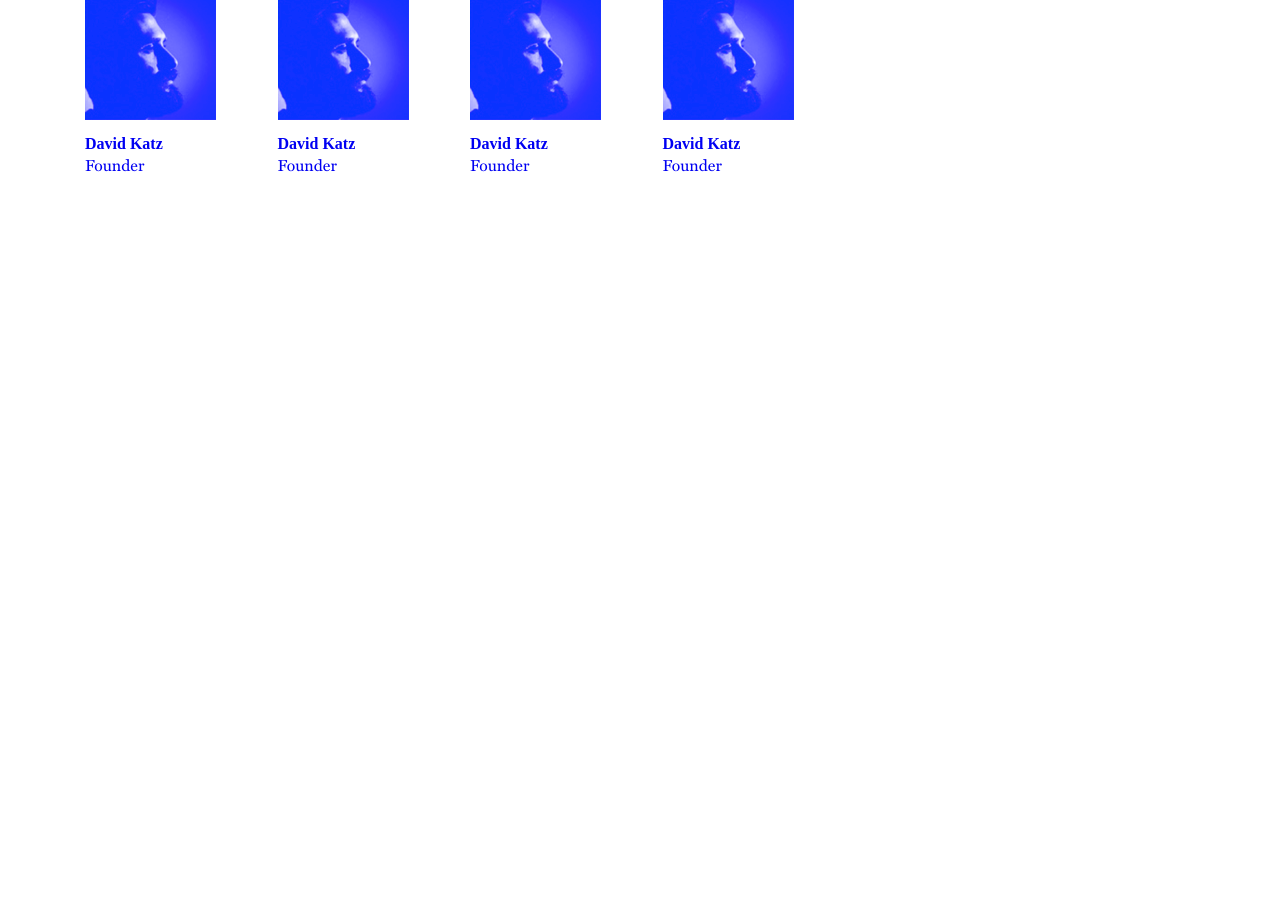
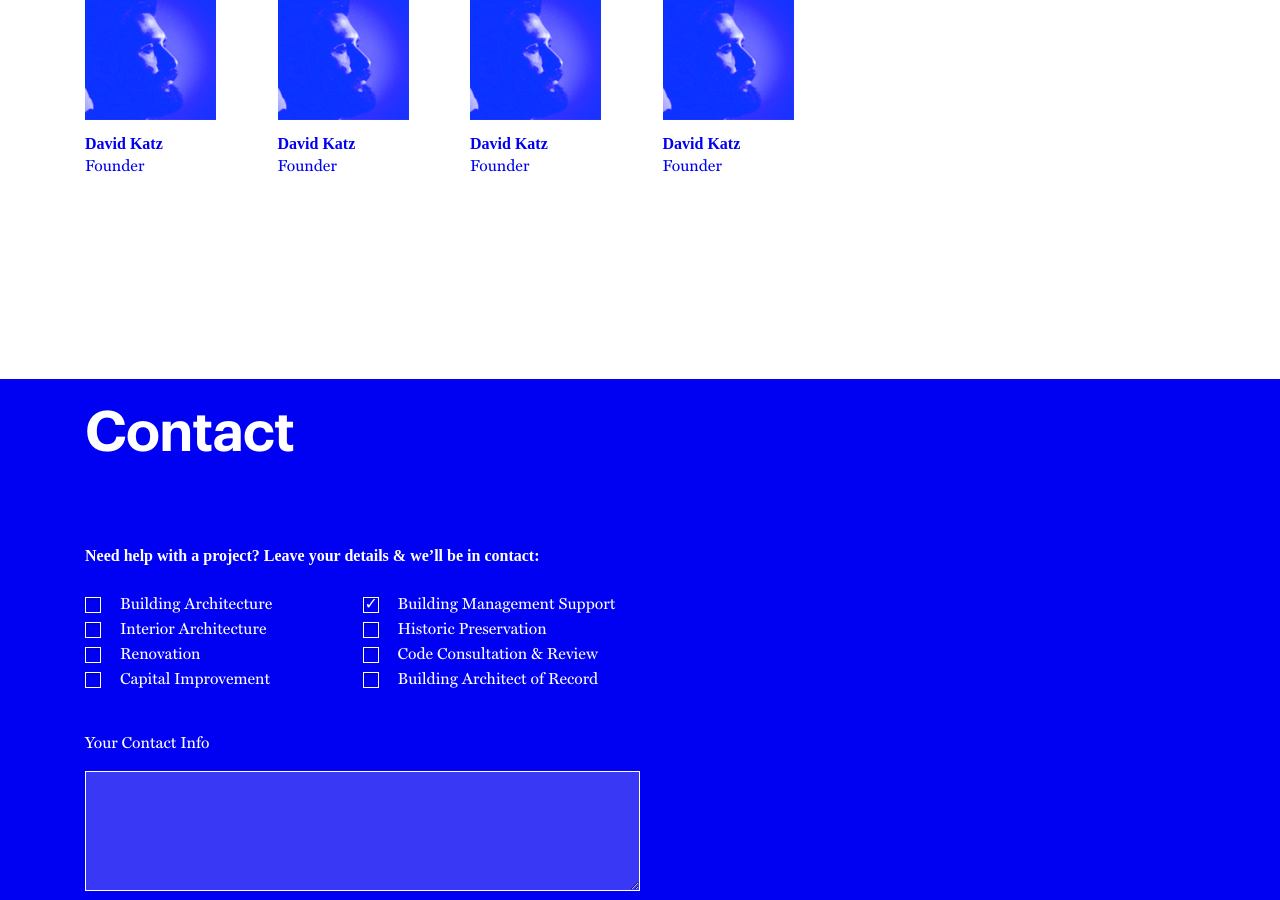
Before and after one commit to cserron/fangohr-katz, a Jekyll site: the page built from index.md, in a window 1280 px wide and 900 px high, scrolled down 8621 px. Built offline with Jekyll 4.4.1, drawn with Linux system fonts in a browser that asks for light colours; nearby versions of some CDN libraries; our own code applies the rules of GitHub Pages for plain Markdown files; before the commit the page ends 9000 px from its top, so only the background shows below that; some of the changed text lies outside the part shown.

Commit message:
add contact page

```diff
--- a/_includes/contact.html
+++ b/_includes/contact.html
@@ -0,0 +1,64 @@
+<section class="section contact">
+  <div class="container contact-top">
+    <h2 class="font-title">Contact</h2>
+    <p class="font-subtitle">Need help with a project? Leave your details & we’ll be in contact:</p>
+    <form>
+      <div class="contact-list">
+        <ul class="contact-ul col-sm-3">
+          <li class="check-list">
+            <input type="checkbox" id="contact-checkbox1">
+            <label for="contact-checkbox1" class="secondary font-content-item">Building Architecture</label>
+          </li>
+          <li class="check-list">
+            <input type="checkbox" id="contact-checkbox2">
+            <label for="contact-checkbox2" class="secondary font-content-item">Interior Architecture</label>
+          </li>
+          <li class="check-list">
+            <input type="checkbox" id="contact-checkbox3">
+            <label for="contact-checkbox3" class="secondary font-content-item">Renovation</label>
+          </li>
+          <li class="check-list">
+            <input type="checkbox" id="contact-checkbox4">
+            <label for="contact-checkbox4" class="secondary font-content-item">Capital Improvement</label>
+          </li>
+        </ul>
+        <ul class="contact-ul col-sm-6">
+          <li class="check-list">
+            <input type="checkbox" checked="checked" id="contact-checkbox5">
+            <label for="contact-checkbox5" class="secondary font-content-item">Building Management Support</label>
+          </li>
+          <li class="check-list">
+            <input type="checkbox" id="contact-checkbox6">
+            <label for="contact-checkbox6" class="secondary font-content-item">Historic Preservation</label>
+          </li>
+          <li class="check-list">
+            <input type="checkbox" id="contact-checkbox7">
+            <label for="contact-checkbox7" class="secondary font-content-item">Code Consultation & Review</label>
+          </li>
+          <li class="check-list">
+            <input type="checkbox" id="contact-checkbox8">
+            <label for="contact-checkbox8" class="secondary font-content-item">Building Architect of Record</label>
+          </li>
+        </ul>
+      </div>
+      <p class="font-content-textarea">Your Contact Info</p>
+      <textarea  class="form-control contact-textarea col-sm-6" id="contact-textarea"></textarea>
+      <button class="btn btn-contact" type="submit">Send</button>
+    </form>
+  </div>
+  <footer class="container contact-bottom">
+    <div class="row hidden-xs-down">
+      <div class="col-md-2"><a href="{{site.url}}{{site.baseurl}}"><img src="{{site.url}}{{site.baseurl}}/assets/images/blue@2x.png" alt="Katz Architecture" class="img-fluid" id="logo-footer"></a></div>
+      <div class="col-md-4"><p class="font-content">Katz Architecture &<br>Project Management</p></div>
+      <div class="col-md-3"><p class="font-content">150 West 22nd Street 4th Fl.<br>New York, NY  10011</p></div>
+      <div class="col-md-3"><p class="font-content">info@katzarch.com<br>T 212.353.1080</p></div>
+    </div>
+    <div class="row hidden-sm-up">
+      <div class="col-3"><a href="{{site.url}}{{site.baseurl}}"><img src="{{site.url}}{{site.baseurl}}/assets/images/blue@2x.png" alt="Katz Architecture & Project Management" class="img-fluid" id="logo-footer"></a></div>
+      <!--<div class="col-8"><p class="font-content">Katz Architecture &<br>Project Management</p></div>-->
+      <div class="col-9"><p class="font-content">150 West 22nd Street 4th Fl.<br>New York, NY  10011</p></div>
+      <div class="col-3"></div>
+      <div class="col-9"><p class="font-content">info@katzarch.com<br>T 212.353.1080</p></div>
+    </div>
+  </footer>
+</section>
--- a/_sass/custom.scss
+++ b/_sass/custom.scss
@@ -81,9 +81,12 @@ li.font-content {
 .menu {
   padding-top: 10px;
 }
-.cover {
+.cover,
+.contact {
   color: _palette(_katz-secondary);
   background-color: _palette(_katz-primary);
+}
+.cover {
   border: 10px solid _palette(_katz-secondary);
 }
 .menu {
@@ -190,3 +193,93 @@ li.font-content {
   line-height: 1.31;
   padding-bottom: 27px;
 }
+
+.contact {
+  position:relative;
+  .font-title,
+  .font-subtitle,
+  .font-content {
+    color: _palette(_katz-secondary);
+  }
+
+  .font-title {
+    @include respond-to(md) {
+      padding-bottom: 70px;
+    }
+  }
+  // .font-content {
+  //   line-height: 1.5;
+  //   float: left;
+  //   width: 100%;
+  // }
+  .font-content-item {
+    @extend .font-content;
+    margin-bottom: 0;
+  }
+  .font-content-textarea {
+    @extend .font-content;
+    float: left;
+    width: 100%;
+    margin-top: 20px;
+    @include respond-to(md) {
+      margin-top: 40px;
+    }
+  }
+  .contact-ul {
+    float: left;
+    margin-bottom: 0;
+  }
+  .btn-contact {
+    border: 1px solid _palette(_katz-secondary);
+    border-radius: 0;
+    color: _palette(_katz-secondary);
+    background-color: _palette(_katz-primary);
+    margin-top: 20px;
+    margin-bottom: 20px;
+    cursor: pointer;
+    &:hover {
+      background-color: _palette(_katz-third);
+    }
+  }
+}
+
+.contact-list .check-list {
+  @include katz-checkbox(_palette(_katz-secondary), _palette(_katz-primary), true);
+}
+
+.contact-textarea {
+  @extend .font-content;
+	background-color: _palette(_katz-third);
+	border: solid 1px _palette(_katz-secondary);
+  border-radius: 0px;
+  height: 120px;
+  outline: none;
+  &:focus{
+    background-color: _palette(_katz-fourth);
+	  border: solid 1px _palette(_katz-secondary);
+
+  }
+
+}
+.contact-top {
+  overflow: auto;
+  padding-bottom: 150px;
+  min-height:100vh;
+}
+.contact-bottom {
+  position: relative;
+  margin-top: -170px;
+  height: 170px;
+  clear: both;
+  padding-top:40px;
+  @include respond-to(md) {
+    margin-top: -80px;
+    height: 80px;
+    padding-top: 0px;
+  }
+
+}
+#logo-footer {
+  max-width: 60px;
+  max-height: 36px;
+}
--- a/_sass/libs/_mixins.scss
+++ b/_sass/libs/_mixins.scss
@@ -18,7 +18,7 @@ $breakpoints: (
     }
 }
 
-@mixin katz-checkbox($primary-color, $secondary-color) {
+@mixin katz-checkbox($primary-color, $secondary-color, $contact: false) {
   /* Base for label styling */
 
     [type="checkbox"] {
@@ -36,6 +36,9 @@ $breakpoints: (
             cursor: pointer;
             @include respond-to(md) {
                 padding-left: 51px;
+            }
+            @if $contact {
+                padding-left: 20px !important;
             }
         }
     }
@@ -58,6 +61,13 @@ $breakpoints: (
                 width: 36px;
                 height: 36px;
             }
+            @if $contact {
+                width: 16px;
+                height: 16px;
+                border-radius: 0 !important;
+                top: 5px !important;
+                left: -15px !important;
+            }
         }
     }
 
@@ -68,7 +78,11 @@ $breakpoints: (
             background: $secondary-color;
             @include respond-to(md) {
                 border: 2px solid $primary-color;
-
+            }
+            @if $contact {
+                width: 16px;
+                height: 16px;
+                border: 1px solid $primary-color !important;
             }
 
         }
@@ -92,6 +106,12 @@ $breakpoints: (
                 font-size: 36px;
                 top: 17px;
                 left: -7px;
+            }
+            @if $contact {
+                font-size: 16px !important;
+                left: -13px !important;
+                top: 5px !important;
+                // top: -10px !important;
             }
 
         }
@@ -119,5 +139,8 @@ $breakpoints: (
         &:not(:checked):focus+label:before {
             border: 2px solid _palette(secondary);
         }
+        @if $contact {
+            border: 1px solid $primary-color;
+        }
     }
 }
--- a/_sass/libs/_variables.scss
+++ b/_sass/libs/_variables.scss
@@ -31,5 +31,8 @@
 // Palette.
 	$palette: (
 		_katz-primary:					#0000f2,
-		_katz-secondary:				#ffffff
+		_katz-secondary:				#ffffff,
+		_katz-third:				rgba(255, 255, 255, 0.22),
+		_katz-fourth:				rgba(255, 255, 255, 0.25)
+
 	);
```
Also changed, not shown: assets/images/blue.svg (added), assets/images/blue@2x.png (added).
